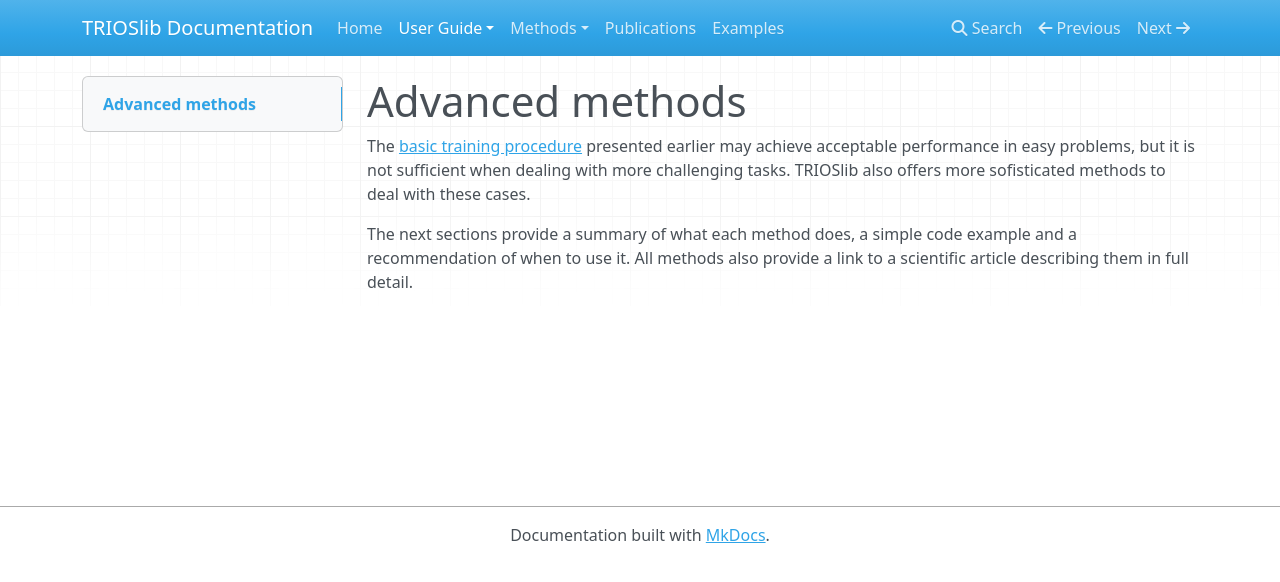
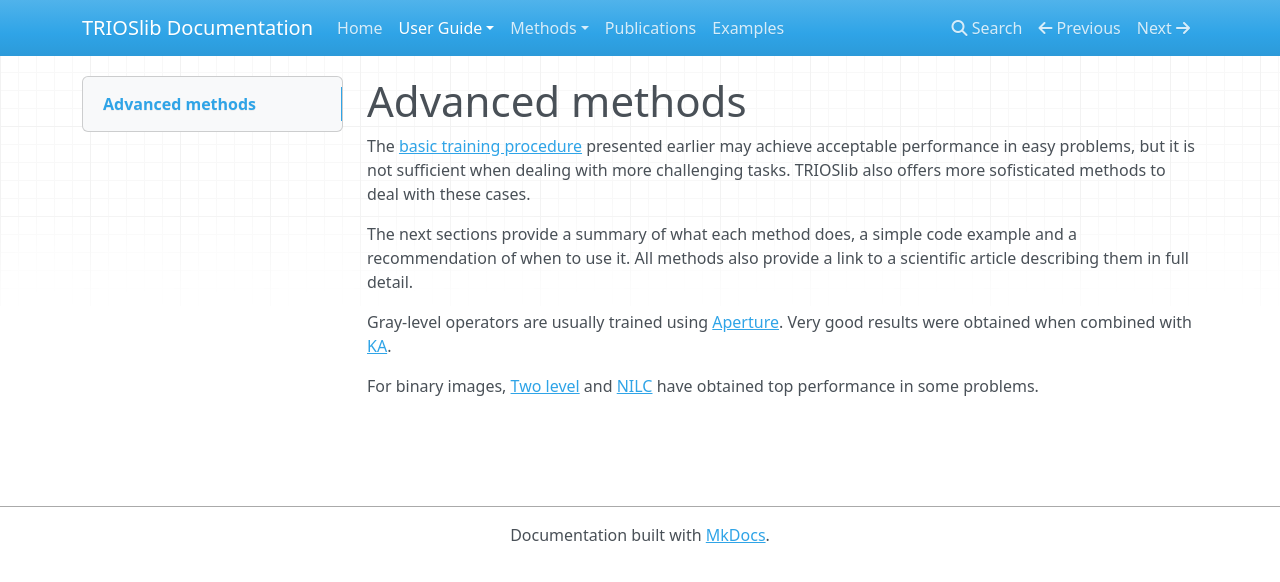
Before and after one commit to trioslib/trios, an MkDocs documentation site: the page built from docs/user-guide/advanced_methods.md, in a window 1280 px wide. Shown: the top 582 px of the page. Built offline with MkDocs 1.6.1, drawn with Linux system fonts in a browser that asks for light colours; nearby versions of some CDN libraries; old or Windows-style settings are respelled for this version of MkDocs.

Commit message:
Add clarification for which method to use in docs.

```diff
--- a/docs/user-guide/advanced_methods.md
+++ b/docs/user-guide/advanced_methods.md
@@ -8,3 +8,9 @@ methods to deal with these cases.
 The next sections provide a summary of what each method does, a simple code
 example and a recommendation of when to use it. All methods also provide a link
 to a scientific article describing them in full detail.
+
+Gray-level operators are usually trained using [Aperture](../methods/aperture.md). Very
+good results were obtained when combined with [KA](../methods/ka.md).
+
+For binary images, [Two level](../methods/two-level.md) and [NILC](../methods/nilc.md) have obtained
+top performance in some problems.
```
Also changed, not shown: docs/user-guide/training_new_operators.md (+1 -1 lines), .gitmodules (added).
